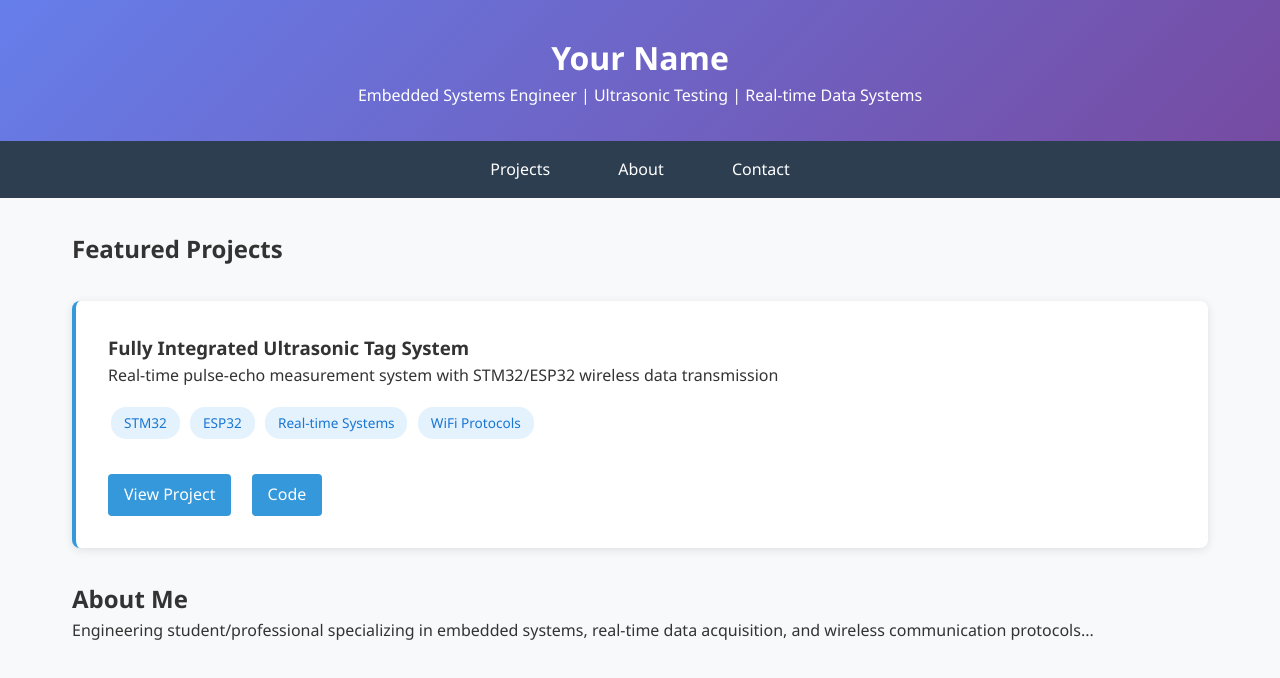
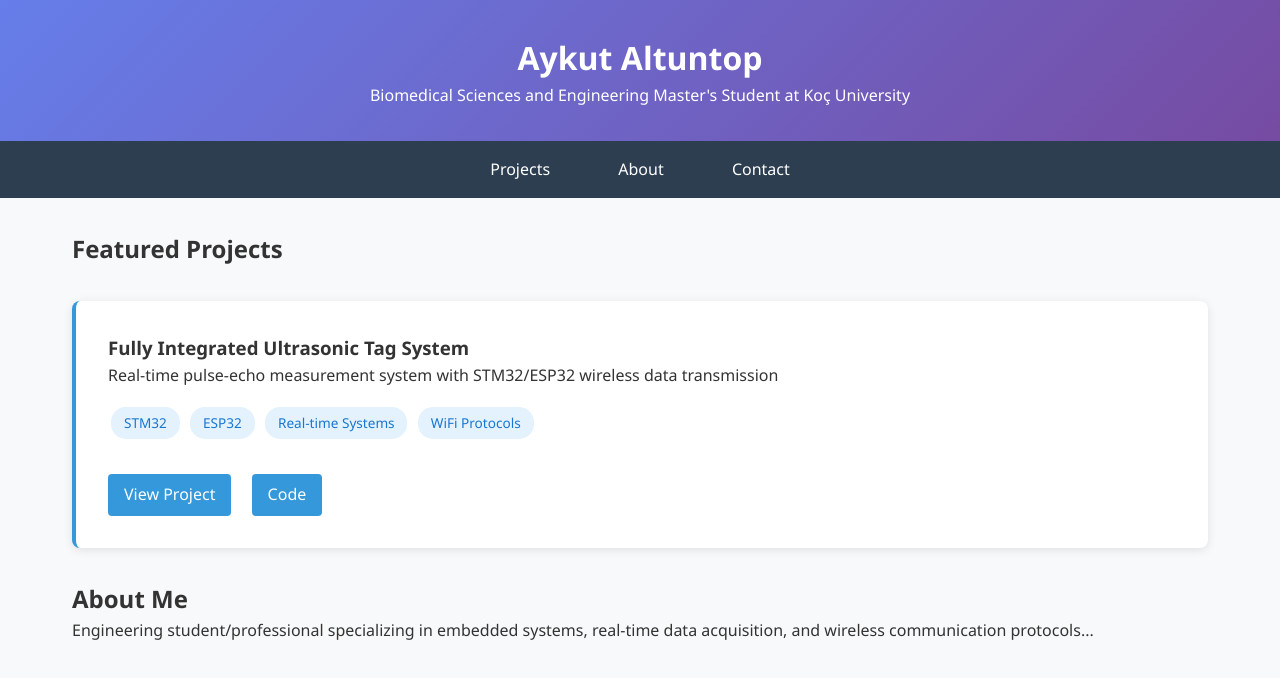
Before and after one commit to Aykut0/Aykut0, a plain HTML site: page index.html in a window 1280 px wide. Drawn offline with Linux system fonts and the light colour scheme.

Commit message:
Update index.html

```diff
--- a/index.html
+++ b/index.html
@@ -8,8 +8,9 @@
 </head>
 <body>
     <header>
-        <h1>Your Name</h1>
-        <p>Embedded Systems Engineer | Ultrasonic Testing | Real-time Data Systems</p>
+        <h1>Aykut Altuntop</h1>
+        <p> Biomedical Sciences and Engineering Master's Student at Koç University</p>
+
     </header>
 
     <nav>
@@ -33,7 +34,7 @@
                 </div>
                 <div class="project-links">
                     <a href="projects/ultrasonic-tag/">View Project</a>
-                    <a href="https://github.com/yourusername/ultrasonic-tag-code">Code</a>
+                    <a href="https://github.com/Aykut0/ultrasonic-tag-code">Code</a>
                 </div>
             </div>
 
```
